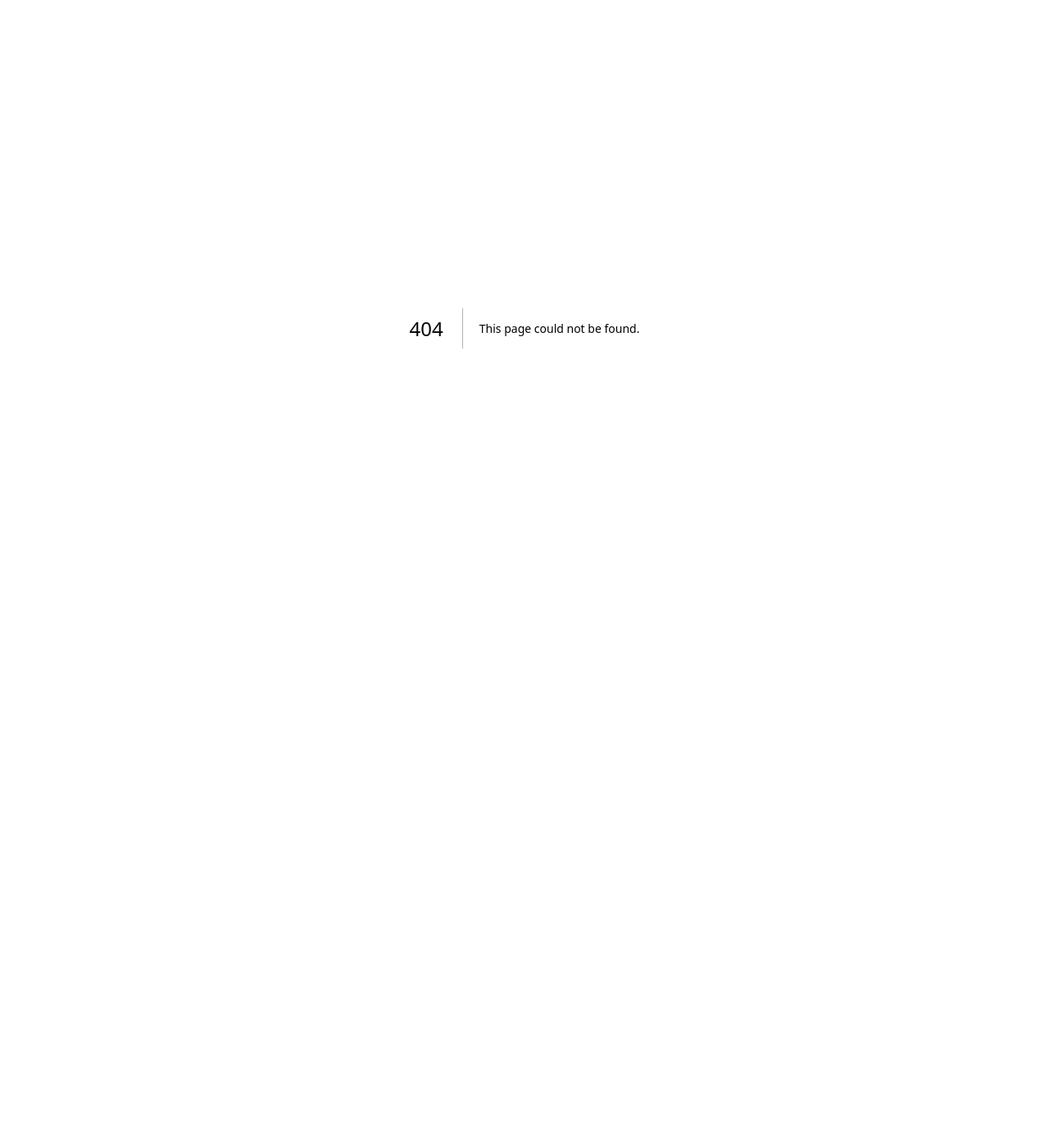
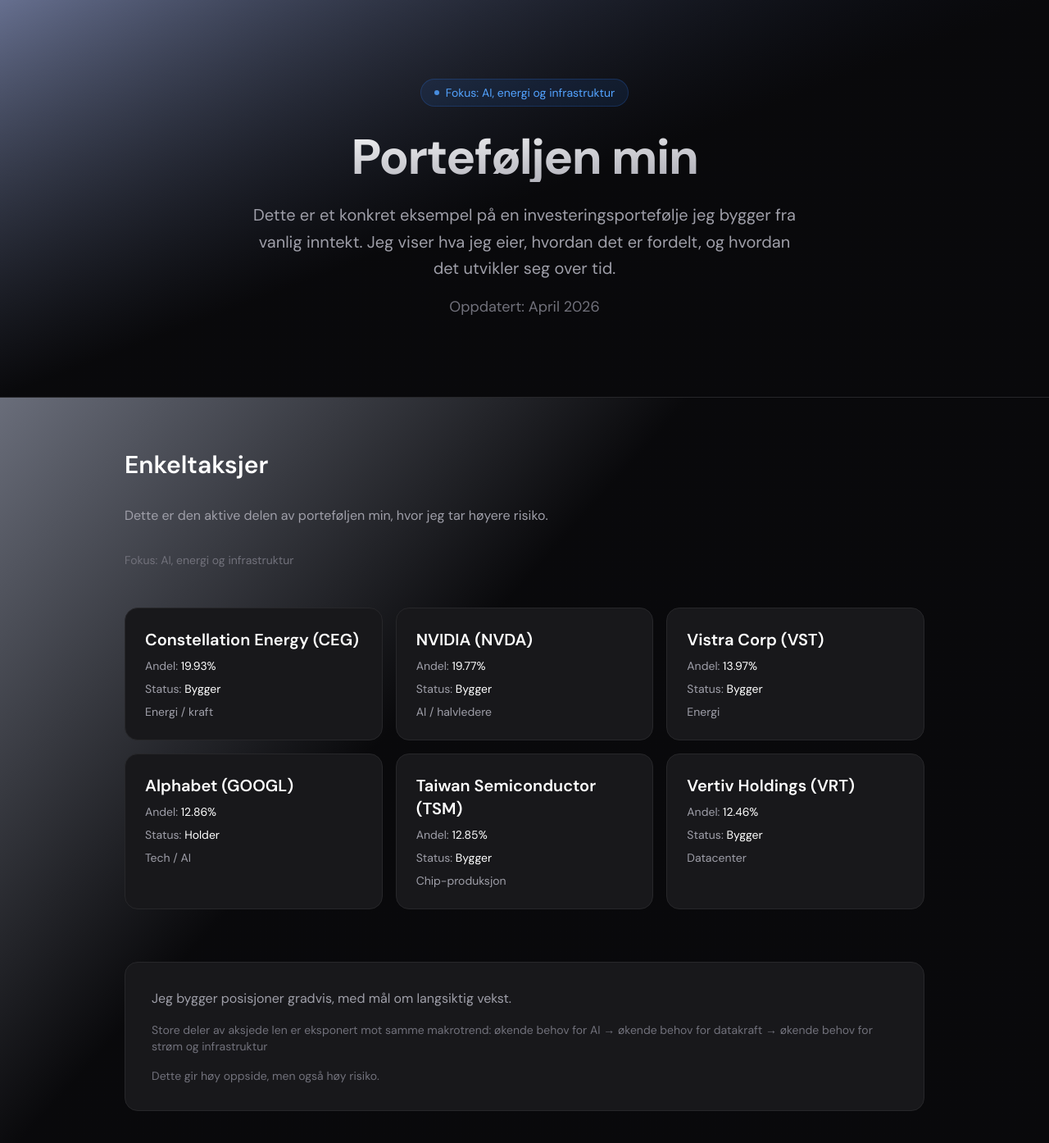
Before and after one commit to WillyHag/william-tools, a Next.js app: page /portfolio in a window 1280 px wide. Before the commit this address had no page. Shown: the top 1394 px of the page at 82% size. Before the commit the page ends 800 px from the top, so only its background shows below. Built offline with nearby package versions, Linux system fonts and the light colour scheme.

Commit message:
Add portfolio page with stock tracking
This component displays a portfolio of stocks with details such as name, ticker, percentage, status, and category. It includes a layout with a header, description, and a grid of stock items.

```diff
--- /dev/null
+++ b/app/portfolio/page.tsx
@@ -0,0 +1,138 @@
+"use client";
+
+import { useState } from "react";
+
+interface Stock {
+  id: string;
+  name: string;
+  ticker: string;
+  percentage: number;
+  status: "Bygger" | "Holder";
+  category: string;
+}
+
+const INITIAL_STOCKS: Stock[] = [
+  {
+    id: "1",
+    name: "Constellation Energy",
+    ticker: "CEG",
+    percentage: 19.93,
+    status: "Bygger",
+    category: "Energi / kraft",
+  },
+  {
+    id: "2",
+    name: "NVIDIA",
+    ticker: "NVDA",
+    percentage: 19.77,
+    status: "Bygger",
+    category: "AI / halvledere",
+  },
+  {
+    id: "3",
+    name: "Vistra Corp",
+    ticker: "VST",
+    percentage: 13.97,
+    status: "Bygger",
+    category: "Energi",
+  },
+  {
+    id: "4",
+    name: "Alphabet",
+    ticker: "GOOGL",
+    percentage: 12.86,
+    status: "Holder",
+    category: "Tech / AI",
+  },
+  {
+    id: "5",
+    name: "Taiwan Semiconductor",
+    ticker: "TSM",
+    percentage: 12.85,
+    status: "Bygger",
+    category: "Chip-produksjon",
+  },
+  {
+    id: "6",
+    name: "Vertiv Holdings",
+    ticker: "VRT",
+    percentage: 12.46,
+    status: "Bygger",
+    category: "Datacenter",
+  },
+];
+
+export default function PortfolioPage() {
+  const [stocks] = useState<Stock[]>(INITIAL_STOCKS);
+
+  return (
+    <main className="min-h-screen bg-gradient-to-br from-blue-950/40 via-zinc-950 to-zinc-950 text-white">
+      <div className="relative overflow-hidden border-b border-zinc-800">
+        <div className="absolute inset-0 bg-gradient-to-br from-blue-950/40 via-zinc-950 to-zinc-950" />
+        <div className="relative max-w-5xl mx-auto px-6 py-24 text-center">
+          <div className="inline-flex items-center gap-2 bg-blue-500/10 border border-blue-500/20 rounded-full px-4 py-1.5 text-sm text-blue-400 mb-8">
+            <span className="w-1.5 h-1.5 rounded-full bg-blue-400 animate-pulse" />
+            Fokus: AI, energi og infrastruktur
+          </div>
+          <h1 className="text-5xl sm:text-6xl font-bold tracking-tight mb-6 bg-gradient-to-br from-white to-zinc-400 bg-clip-text text-transparent">
+            Porteføljen min
+          </h1>
+          <p className="text-xl text-zinc-400 max-w-2xl mx-auto leading-relaxed">
+            Dette er et konkret eksempel på en investeringsportefølje jeg bygger fra vanlig inntekt.
+            Jeg viser hva jeg eier, hvordan det er fordelt, og hvordan det utvikler seg over tid.
+          </p>
+          <p className="text-lg text-zinc-500 mt-4">
+            Oppdatert: April 2026
+          </p>
+        </div>
+      </div>
+
+      <div className="max-w-5xl mx-auto px-6 py-16">
+        <h2 className="text-3xl font-semibold mb-8">Enkeltaksjer</h2>
+        <p className="text-zinc-400 mb-8">
+          Dette er den aktive delen av porteføljen min, hvor jeg tar høyere risiko.
+        </p>
+        <p className="text-sm text-zinc-500 mb-12">
+          Fokus: AI, energi og infrastruktur
+        </p>
+
+        <div className="grid sm:grid-cols-2 lg:grid-cols-3 gap-4">
+          {stocks.map((stock) => (
+            <div
+              key={stock.id}
+              className="group relative bg-zinc-900 hover:bg-zinc-800 border border-zinc-800 hover:border-zinc-600 rounded-2xl p-6 transition-all duration-200 hover:shadow-xl hover:shadow-zinc-900/50"
+            >
+              <h3 className="text-xl font-semibold mb-2">
+                {stock.name} ({stock.ticker})
+              </h3>
+              <div className="space-y-2">
+                <p className="text-sm">
+                  <span className="text-zinc-400">Andel:</span>{" "}
+                  <span className="text-white font-medium">{stock.percentage}%</span>
+                </p>
+                <p className="text-sm">
+                  <span className="text-zinc-400">Status:</span>{" "}
+                  <span className="text-white font-medium">{stock.status}</span>
+                </p>
+                <p className="text-sm text-zinc-400">{stock.category}</p>
+              </div>
+            </div>
+          ))}
+        </div>
+
+        <div className="mt-16 p-8 bg-zinc-900 border border-zinc-800 rounded-2xl">
+          <p className="text-zinc-400 mb-4">
+            Jeg bygger posisjoner gradvis, med mål om langsiktig vekst.
+          </p>
+          <p className="text-sm text-zinc-500">
+            Store deler av aksjede len er eksponert mot samme makrotrend:
+            økende behov for AI → økende behov for datakraft → økende behov for strøm og infrastruktur
+          </p>
+          <p className="text-sm text-zinc-500 mt-4">
+            Dette gir høy oppside, men også høy risiko.
+          </p>
+        </div>
+      </div>
+    </main>
+  );
+}
```
